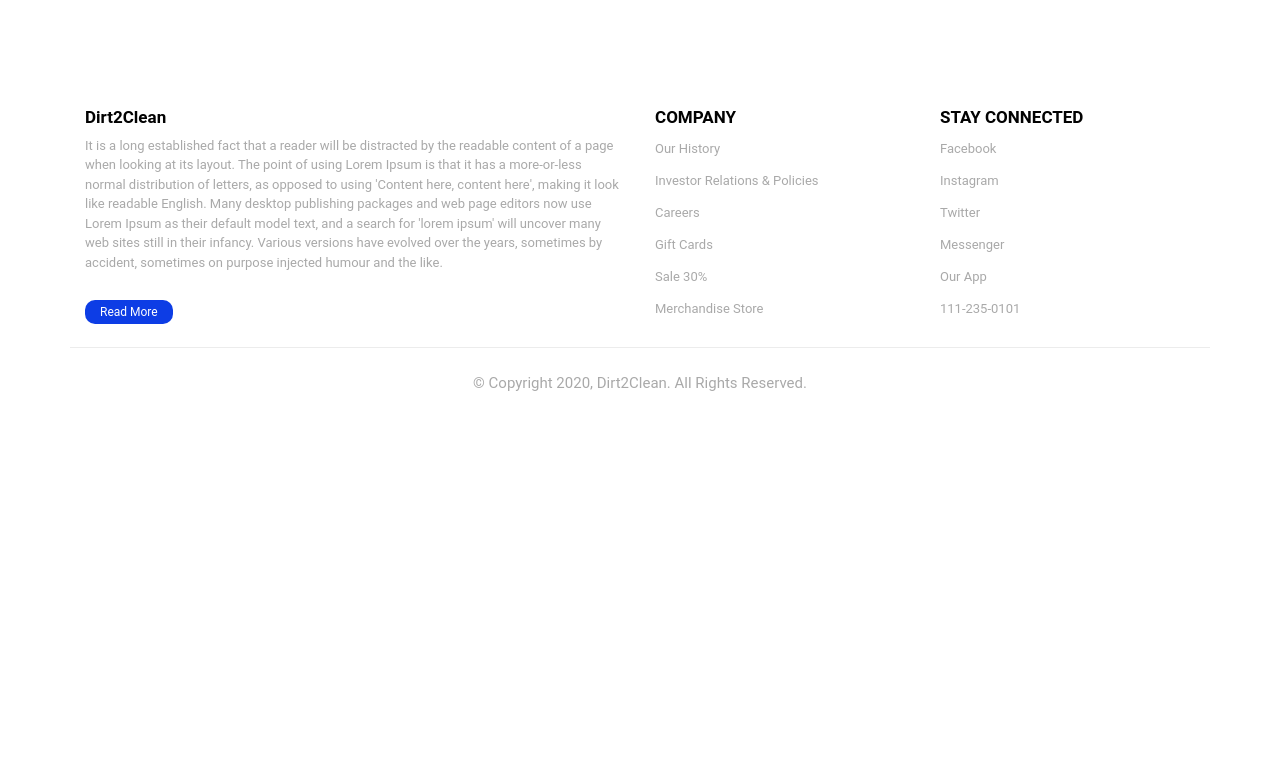
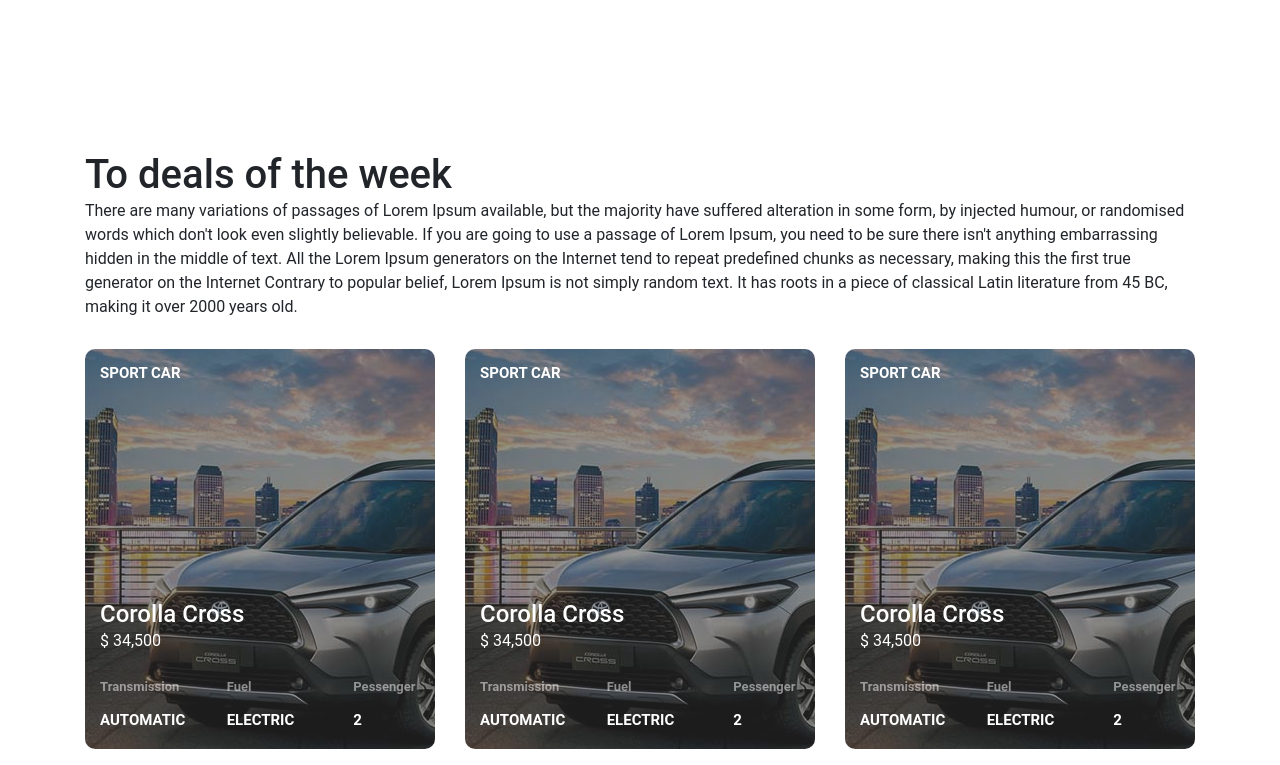
Before and after one commit to muhammadidreesshaikh/autowash-app, a React (Create React App) app: page /home in a window 1280 px wide. Shown: the part 1775-2540 px from the top of the page. Before the commit the page ends 2180 px from the top, so only its background shows below. Built offline with nearby package versions, Linux system fonts and the light colour scheme.

Commit message:
servicescard half done

```diff
--- a/src/assets/css/home.css
+++ b/src/assets/css/home.css
@@ -112,3 +112,19 @@
     object-position: center;
     border-radius: 35px;
 }
+
+.deal{
+    padding: 5% 0;
+}
+
+.deal h1{
+
+}
+
+.deal p{
+
+}
+
+.deal .service-cards{
+    padding-top: 30px;
+}
--- /dev/null
+++ b/src/assets/css/servicescard.css
@@ -0,0 +1,32 @@
+.custom-card{
+    width: 100%;
+    height: 400px;
+    border-radius: 10px;
+    background-blend-mode: soft-light;
+    background-color: #545454;
+    color: var(--color-white);
+    position: relative;
+}
+
+.custom-card h6{
+    color: var(--color-white);
+    font-weight: 600;
+    font-size: 15px;
+    text-transform: uppercase;
+    padding-top: 15px;
+}
+
+.custom-card .content{
+    position: absolute;
+    width: 100%;
+    bottom: 20px;
+}
+
+.custom-card .content p{
+    font-size: 13px;
+    font-weight: bold;
+}
+
+.custom-card .content h6{
+
+}
--- a/src/components/Home.js
+++ b/src/components/Home.js
@@ -1,6 +1,8 @@
 import React from 'react';
 import Slider from '../shared/Slider';
+import ServicesCard from '../shared/ServicesCard';
 import '../assets/css/home.css';
+
 import about from '../assets/img/about.jpg'
 import check from '../assets/img/check.webp'
 // import { Link } from 'react-router-dom';
@@ -113,6 +115,33 @@
                         </div>
                     </div>
 
+                    <div className="deal">
+                        <div className="container">
+                            <div className="row">
+                                <div className="col-12 col-md-12 col-lg-12">
+                                    <h1>To deals of the week</h1>
+                                    <p>There are many variations of passages of Lorem Ipsum available, but the majority have suffered alteration in some form, by injected humour, or randomised words which don't look even slightly believable. If you are going to use a passage of Lorem Ipsum, you need to be sure there isn't anything embarrassing hidden in the middle of text. All the Lorem Ipsum generators on the Internet tend to repeat predefined chunks as necessary, making this the first true generator on the Internet Contrary to popular belief, Lorem Ipsum is not simply random text. It has roots in a piece of classical Latin literature from 45 BC, making it over 2000 years old. </p>
+                                </div>
+                            </div>
+
+                            <div className="service-cards">
+                                <div className="row">
+                                    <div className="col-md-4">
+                                        <ServicesCard />
+                                    </div>
+
+                                    <div className="col-md-4">
+                                        <ServicesCard />
+                                    </div>
+
+                                    <div className="col-md-4">
+                                        <ServicesCard />
+                                    </div>
+                                </div>
+                            </div>
+                        </div>
+                    </div>
+
                 </section>
 
                 {/* <Link to="/contact">View All Deals</Link> */}
--- a/src/layout/Header.js
+++ b/src/layout/Header.js
@@ -17,7 +17,7 @@
                             </div>
                         </div>
 
-                        <div className="col-sm-8 col-md-8 col-lg-8">
+                        <div className="col-sm- col-md-8 col-lg-8">
                             <div className="nav">
                                  <ul>
                                     <li><Link to="/home">Home</Link></li>
--- /dev/null
+++ b/src/shared/ServicesCard.js
@@ -0,0 +1,42 @@
+import React from 'react';
+import '../assets/css/servicescard.css';
+import cards from '../assets/img/cards1.jpg'
+
+const cardStyle = {
+    backgroundImage: 'url('+ cards +')',
+};
+
+function ServicesCard() {
+    return(
+        <div className="custom-card" style={cardStyle}>
+            <div className="container">
+
+                <h6>Sport Car</h6>
+
+                <div className="content">
+                    <h4>Corolla Cross</h4>
+                    <a>$ 34,500</a>
+
+                    <div className="row pt-4">
+                        <div className="col-md-4 col-lg-4">
+                            <p className="text-white-50">Transmission</p>
+                            <h6>Automatic</h6>
+                        </div>
+
+                        <div className="col-md-4 col-lg-4">
+                            <p className="text-white-50">Fuel</p>
+                            <h6>Electric</h6>
+                        </div>
+
+                        <div className="col-md-4 col-lg-4">
+                            <p className="text-white-50">Pessenger</p>
+                            <h6>2</h6>
+                        </div>
+                    </div>
+                </div>
+
+            </div>
+        </div>
+    );
+}
+export default ServicesCard;
```
Also changed, not shown: src/assets/img/cards.jpg (added), src/assets/img/cards1.jpg (added).
